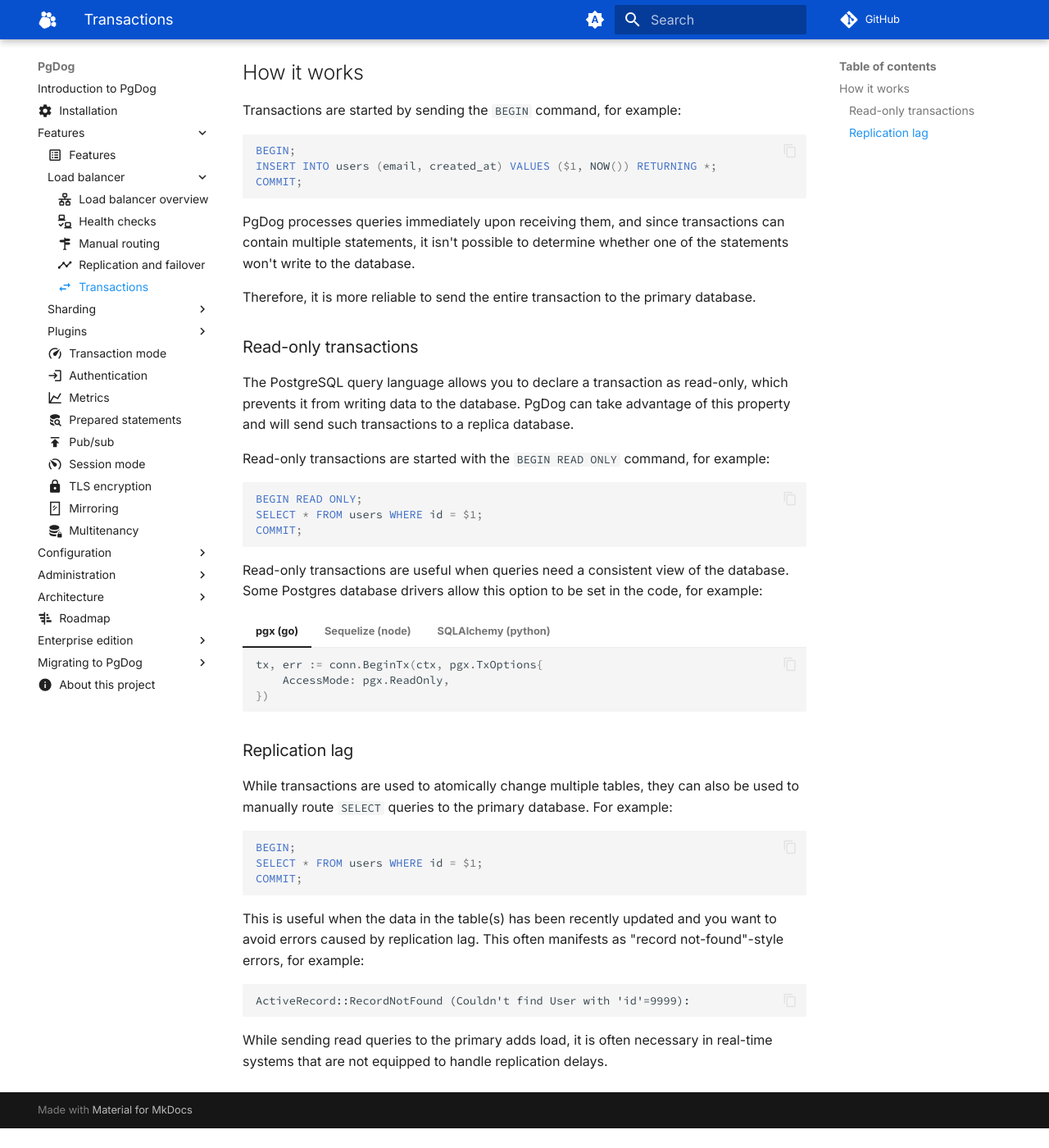
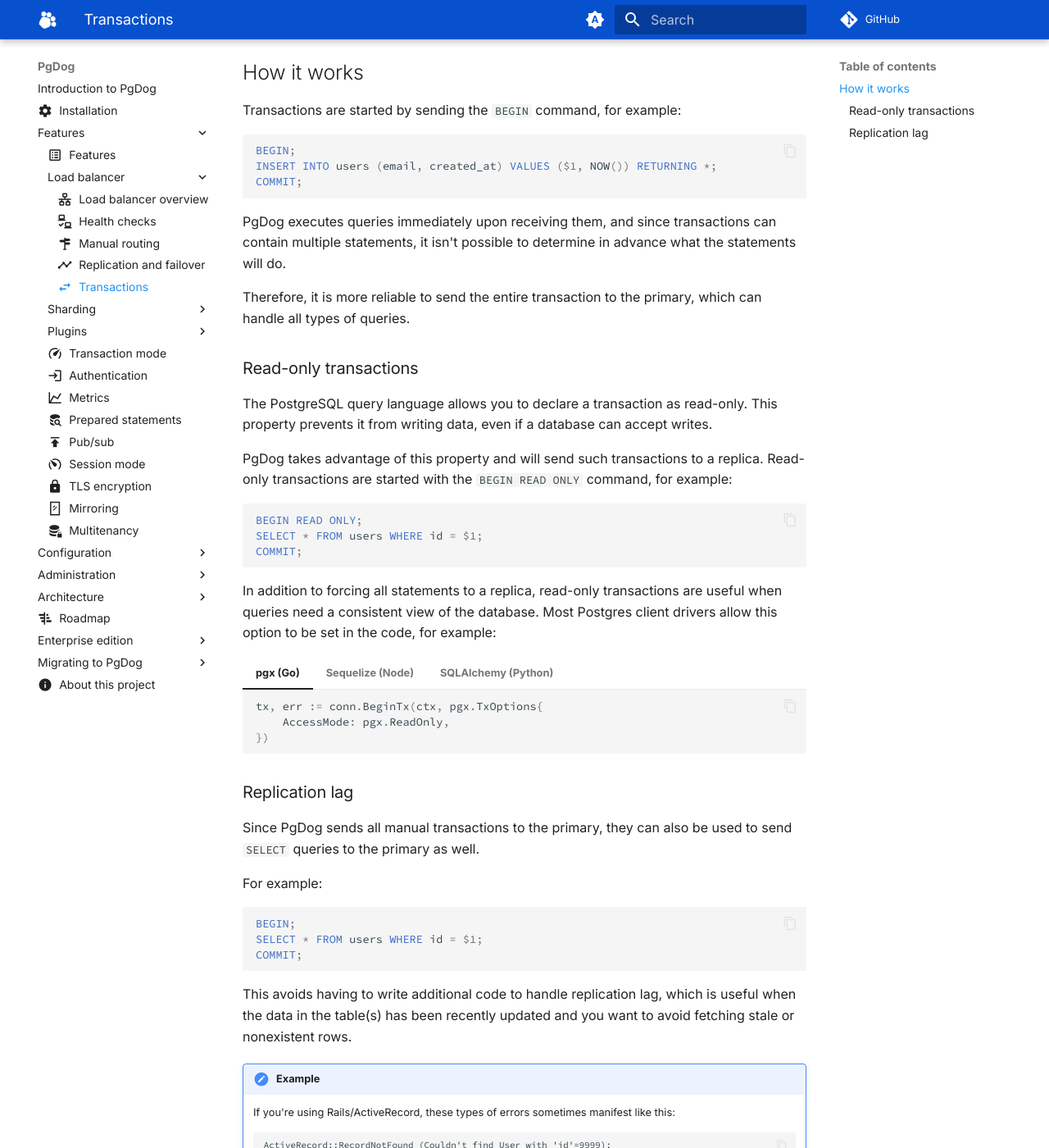
Before and after one commit to pgdogdev/docs, an MkDocs documentation site: the page built from docs/features/load-balancer/transactions.md, in a window 1280 px wide and 1400 px high, scrolled down 267 px. Shown: the whole window at 82% size. Built offline with MkDocs 1.6.1 and Material for MkDocs 9.7.7, drawn with Linux system fonts in a browser that asks for light colours; comment, search, counter and statistics services are not loaded; before the commit the page ends 1643 px from its top, so only the background shows below that; some of the changed text lies outside the part shown.

Commit message:
Spellchecking lb docs

````diff
--- a/docs/features/load-balancer/transactions.md
+++ b/docs/features/load-balancer/transactions.md
@@ -6,7 +6,7 @@
 
 PgDog's load balancer is [transaction-aware](../transaction-mode.md) and will ensure that all statements inside a transaction are sent to the same PostgreSQL connection on just one database.
 
-To make sure all queries inside a transaction succeed, PgDog will route all manually started transactions to the **primary** database.
+To make sure all queries inside a transaction succeed, PgDog will route all manually started transactions to the primary database.
 
 ## How it works
 
@@ -18,15 +18,15 @@
 COMMIT;
 ```
 
-PgDog processes queries immediately upon receiving them, and since transactions can contain multiple statements, it isn't possible to determine whether one of the statements won't write to the database.
+PgDog executes queries immediately upon receiving them, and since transactions can contain multiple statements, it isn't possible to determine in advance what the statements will do.
 
-Therefore, it is more reliable to send the entire transaction to the primary database.
+Therefore, it is more reliable to send the entire transaction to the primary, which can handle all types of queries.
 
 ### Read-only transactions
 
-The PostgreSQL query language allows you to declare a transaction as read-only, which prevents it from writing data to the database. PgDog can take advantage of this property and will send such transactions to a replica database.
+The PostgreSQL query language allows you to declare a transaction as read-only. This property prevents it from writing data, even if a database can accept writes.
 
-Read-only transactions are started with the `BEGIN READ ONLY` command, for example:
+PgDog takes advantage of this property and will send such transactions to a replica. Read-only transactions are started with the `BEGIN READ ONLY` command, for example:
 
 ```postgresql
 BEGIN READ ONLY;
@@ -34,22 +34,21 @@
 COMMIT;
 ```
 
-Read-only transactions are useful when queries need a consistent view of the database. Some Postgres database drivers allow this option to be set in the code, for example:
+In addition to forcing all statements to a replica, read-only transactions are useful when queries need a consistent view of the database. Most Postgres client drivers allow this option to be set in the code, for example:
 
-=== "pgx (go)"
+=== "pgx (Go)"
     ```go
     tx, err := conn.BeginTx(ctx, pgx.TxOptions{
         AccessMode: pgx.ReadOnly,
     })
     ```
-=== "Sequelize (node)"
+=== "Sequelize (Node)"
     ```javascript
     const tx = await sequelize.transaction({
       readOnly: true,
     });
     ```
-=== "SQLAlchemy (python)"
-    Add `postgresql_readonly=True` to [execution options](https://docs.sqlalchemy.org/en/20/core/connections.html#sqlalchemy.engine.Engine.execution_options), like so:
+=== "SQLAlchemy (Python)"
     ```python
     engine = create_engine("postgresql://user:pw@pgdog:6432/prod")
               .execution_options(postgresql_readonly=True)
@@ -57,7 +56,9 @@
 
 ### Replication lag
 
-While transactions are used to atomically change multiple tables, they can also be used to manually route `SELECT` queries to the primary database. For example:
+Since PgDog sends all manual transactions to the primary, they can also be used to send `SELECT` queries to the primary as well.
+
+For example:
 
 ```postgresql
 BEGIN;
@@ -65,10 +66,14 @@
 COMMIT;
 ```
 
-This is useful when the data in the table(s) has been recently updated and you want to avoid errors caused by replication lag. This often manifests as "record not-found"-style errors, for example:
+ This avoids having to write additional code to handle replication lag, which is useful when the data in the table(s) has been recently updated and you want to avoid fetching stale or nonexistent rows.
 
-```
-ActiveRecord::RecordNotFound (Couldn't find User with 'id'=9999):
-```
 
-While sending read queries to the primary adds load, it is often necessary in real-time systems that are not equipped to handle replication delays.
+!!! note "Example"
+    If you're using Rails/ActiveRecord, these types of errors sometimes manifest like this:
+
+    ```
+    ActiveRecord::RecordNotFound (Couldn't find User with 'id'=9999):
+    ```
+
+While sending read queries to the primary adds additional load, it is often necessary in real-time systems that are not equipped to handle replication delays.
````
Also changed, not shown: docs/features/load-balancer/manual-routing.md (+17 -13 lines).
